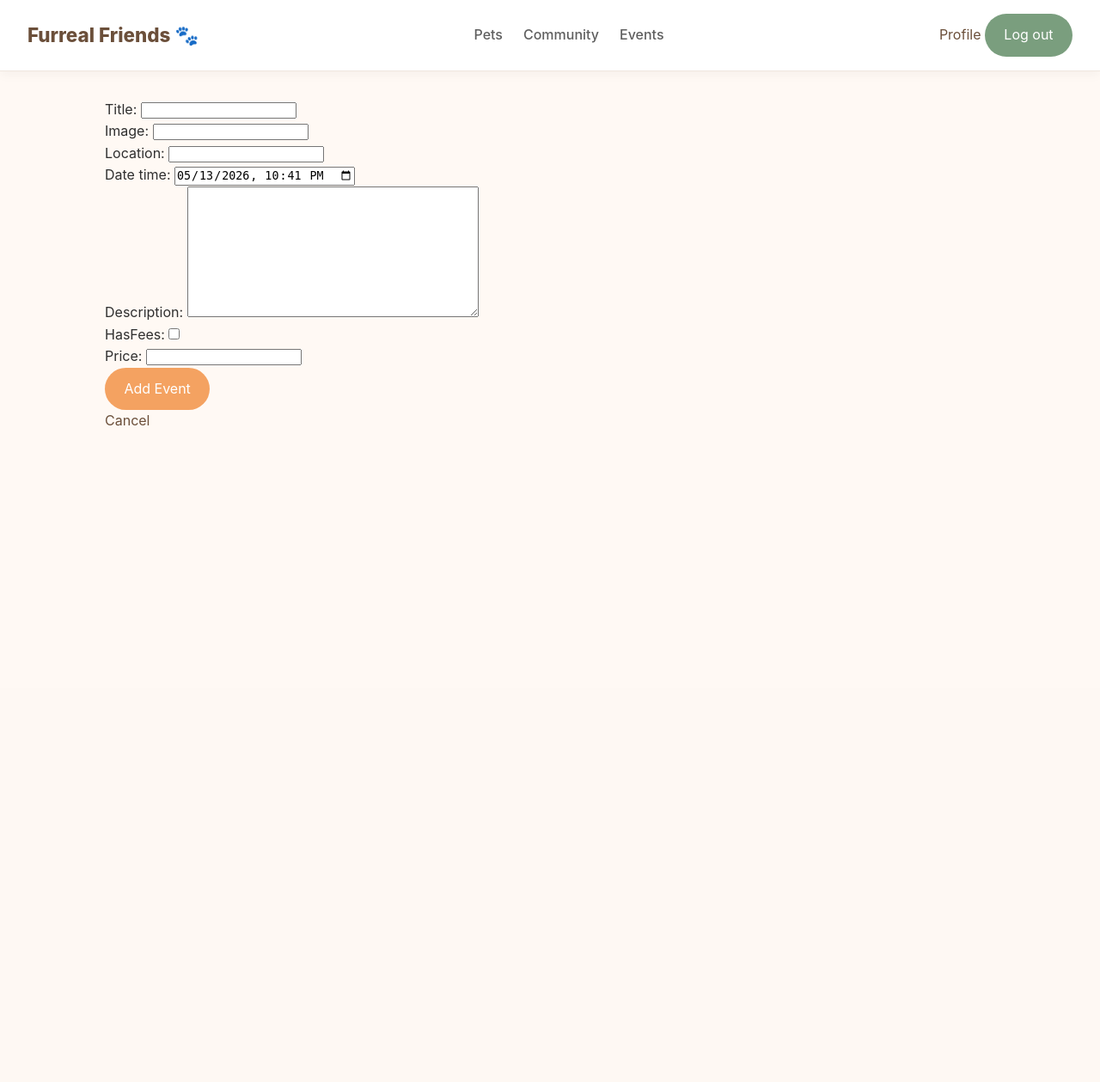
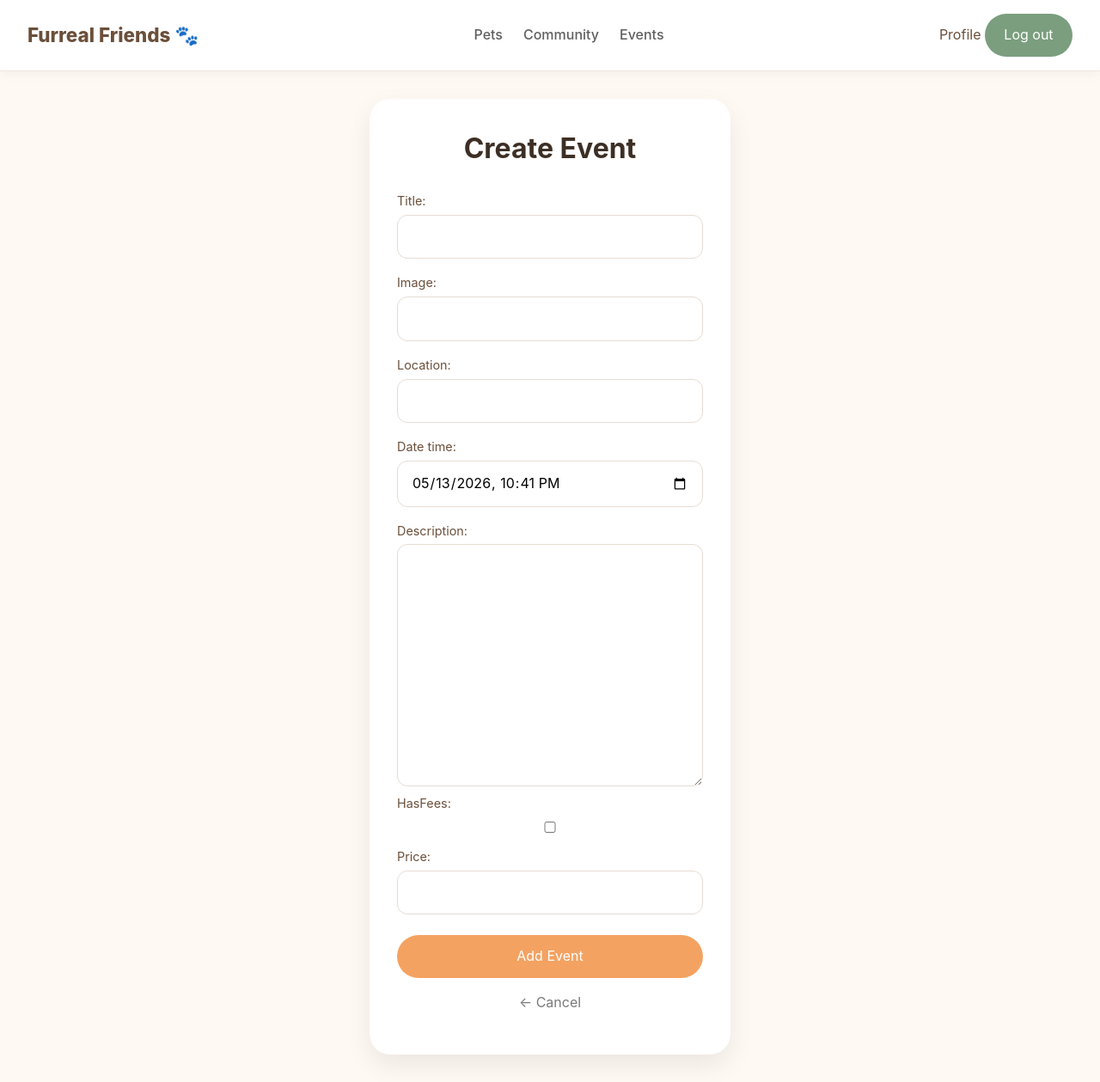
Before and after one commit to abeer-rozba/furreal-friends, a Django app: page /events/new in a window 1280 px wide. Shown: the whole page at 86% size. Before the commit the page ends 496 px from the top, so only its background shows below. Run offline with Django 5.2, Linux system fonts and the light colour scheme; the visitor is signed in with stand-in values (Sample User, id 1); data that the repository does not hold is empty.

Commit message:
finish event-form styling

```diff
--- a/main_app/templates/pet-events/event-form.html
+++ b/main_app/templates/pet-events/event-form.html
@@ -1,14 +1,28 @@
 {% extends "base.html" %}
 
 {% block content %}
-<form method="POST">
+<div class="auth-container">
+  <div class="auth-card">
+    <h1 class="auth-title">
+      {% if form.instance.id %}
+        Update Event
+      {% else %}
+        Create Event
+      {% endif %}
+    </h1>
+    <form method="POST">
   {% csrf_token %}
-  {{form}}
+  <div class="form-fields">
+    {{form}}
+  </div>
+
   {% if form.instance.id %}
-  <button>Update Event</button>
+  <button type="submit" class="btn-primary">Update Event</button>
   {% else %}
-  <button>Add Event</button>
+  <button type="submit" class="btn-primary">Add Event</button>
   {% endif %}
 </form>
-  <a href="/events/my-events">Cancel</a>
+  <a href="/events/my-events" class="back-link">← Cancel</a>
+  </div>
+</div>
 {% endblock content %}
--- a/static/css/style.css
+++ b/static/css/style.css
@@ -430,6 +430,36 @@ form {
   background-color: #b56565;
 }
 
+.form-fields p {
+  display: flex;
+  flex-direction: column;
+  margin-bottom: 1rem;
+}
+
+.form-fields input,
+.form-fields select,
+.form-fields textarea {
+  width: 100%;
+  padding: 0.75rem 1rem;
+  border: 1px solid #e6dcd3;
+  border-radius: 12px;
+  font: inherit;
+  outline: none;
+  transition: border 0.2s ease;
+}
+
+.form-fields input:focus,
+.form-fields select:focus,
+.form-fields textarea:focus {
+  border-color: #f4a261;
+}
+
+.form-fields label {
+  margin-bottom: 0.3rem;
+  font-size: 0.9rem;
+  color: #6b4f3a;
+}
+
 @media (max-width: 768px) {
   .navbar {
     flex-direction: column;
```
